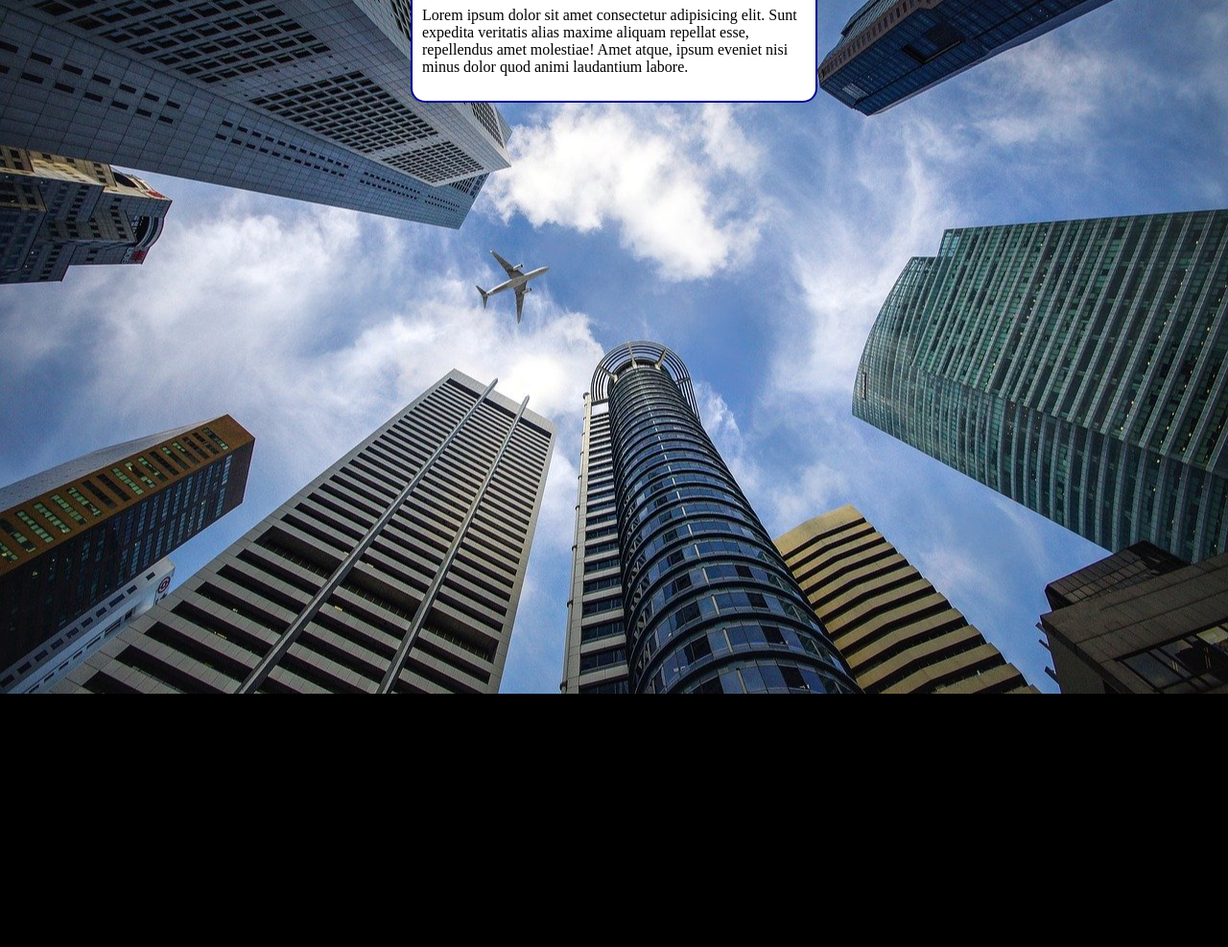
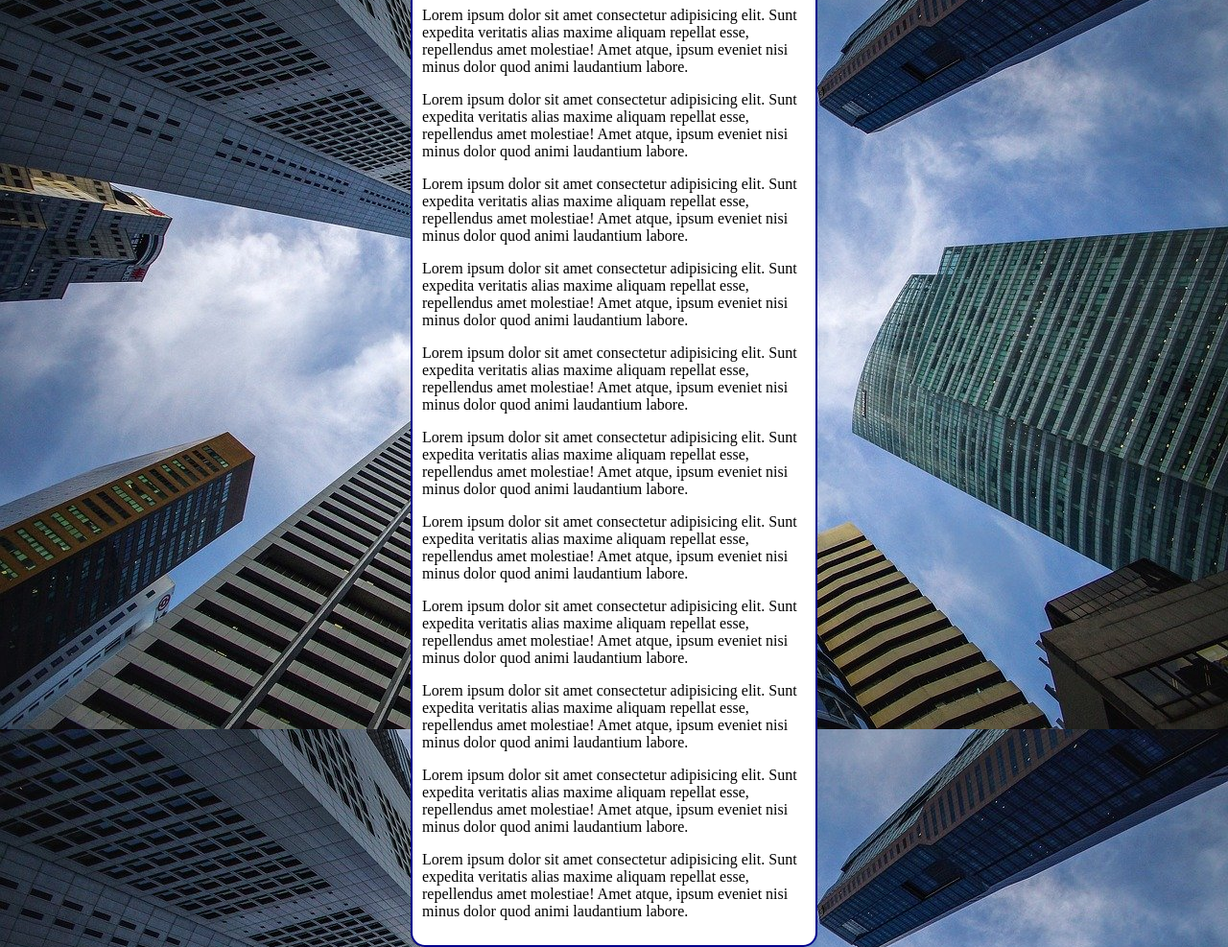
Before and after one commit to RoberioDias/HTML-CSS, a plain HTML site: page Exercicios/ex0022/fundo006.html in a window 1280 px wide. Shown: the part 93-1080 px from the top of the page at 96% size. Before the commit the page ends 816 px from the top, so only its background shows below. Drawn offline with Linux system fonts and the light colour scheme.

Commit message:
rolar fundo

```diff
--- a/Exercicios/ex0022/fundo006.html
+++ b/Exercicios/ex0022/fundo006.html
@@ -12,10 +12,11 @@
             background-position: center center;
             background-repeat: no-repeat;
             background-size: cover;
+            background-attachment: fixed;
         }
         main{
             background-color: white;
-            width: 400px;
+            max-width: 400px;
             padding: 10px;
             margin: auto;
             border: 2px solid darkblue;
@@ -28,6 +29,26 @@
     <h1>Teste de imagem de fundo</h1>
     <p>Lorem ipsum dolor sit amet consectetur adipisicing elit. Sunt expedita veritatis alias maxime aliquam repellat esse, repellendus amet molestiae! Amet atque, ipsum eveniet nisi minus dolor quod animi laudantium labore.
     </p>
+    <p>Lorem ipsum dolor sit amet consectetur adipisicing elit. Sunt expedita veritatis alias maxime aliquam repellat esse, repellendus amet molestiae! Amet atque, ipsum eveniet nisi minus dolor quod animi laudantium labore.
+    </p>
+    <p>Lorem ipsum dolor sit amet consectetur adipisicing elit. Sunt expedita veritatis alias maxime aliquam repellat esse, repellendus amet molestiae! Amet atque, ipsum eveniet nisi minus dolor quod animi laudantium labore.
+    </p>
+    <p>Lorem ipsum dolor sit amet consectetur adipisicing elit. Sunt expedita veritatis alias maxime aliquam repellat esse, repellendus amet molestiae! Amet atque, ipsum eveniet nisi minus dolor quod animi laudantium labore.
+    </p>
+    <p>Lorem ipsum dolor sit amet consectetur adipisicing elit. Sunt expedita veritatis alias maxime aliquam repellat esse, repellendus amet molestiae! Amet atque, ipsum eveniet nisi minus dolor quod animi laudantium labore.
+    </p>
+    <p>Lorem ipsum dolor sit amet consectetur adipisicing elit. Sunt expedita veritatis alias maxime aliquam repellat esse, repellendus amet molestiae! Amet atque, ipsum eveniet nisi minus dolor quod animi laudantium labore.
+    </p>
+    <p>Lorem ipsum dolor sit amet consectetur adipisicing elit. Sunt expedita veritatis alias maxime aliquam repellat esse, repellendus amet molestiae! Amet atque, ipsum eveniet nisi minus dolor quod animi laudantium labore.
+    </p>
+    <p>Lorem ipsum dolor sit amet consectetur adipisicing elit. Sunt expedita veritatis alias maxime aliquam repellat esse, repellendus amet molestiae! Amet atque, ipsum eveniet nisi minus dolor quod animi laudantium labore.
+    </p>
+    <p>Lorem ipsum dolor sit amet consectetur adipisicing elit. Sunt expedita veritatis alias maxime aliquam repellat esse, repellendus amet molestiae! Amet atque, ipsum eveniet nisi minus dolor quod animi laudantium labore.
+    </p>
+    <p>Lorem ipsum dolor sit amet consectetur adipisicing elit. Sunt expedita veritatis alias maxime aliquam repellat esse, repellendus amet molestiae! Amet atque, ipsum eveniet nisi minus dolor quod animi laudantium labore.
+    </p>
+    <p>Lorem ipsum dolor sit amet consectetur adipisicing elit. Sunt expedita veritatis alias maxime aliquam repellat esse, repellendus amet molestiae! Amet atque, ipsum eveniet nisi minus dolor quod animi laudantium labore.
+    </p>
    </main>
 </body>
 </html>
```
